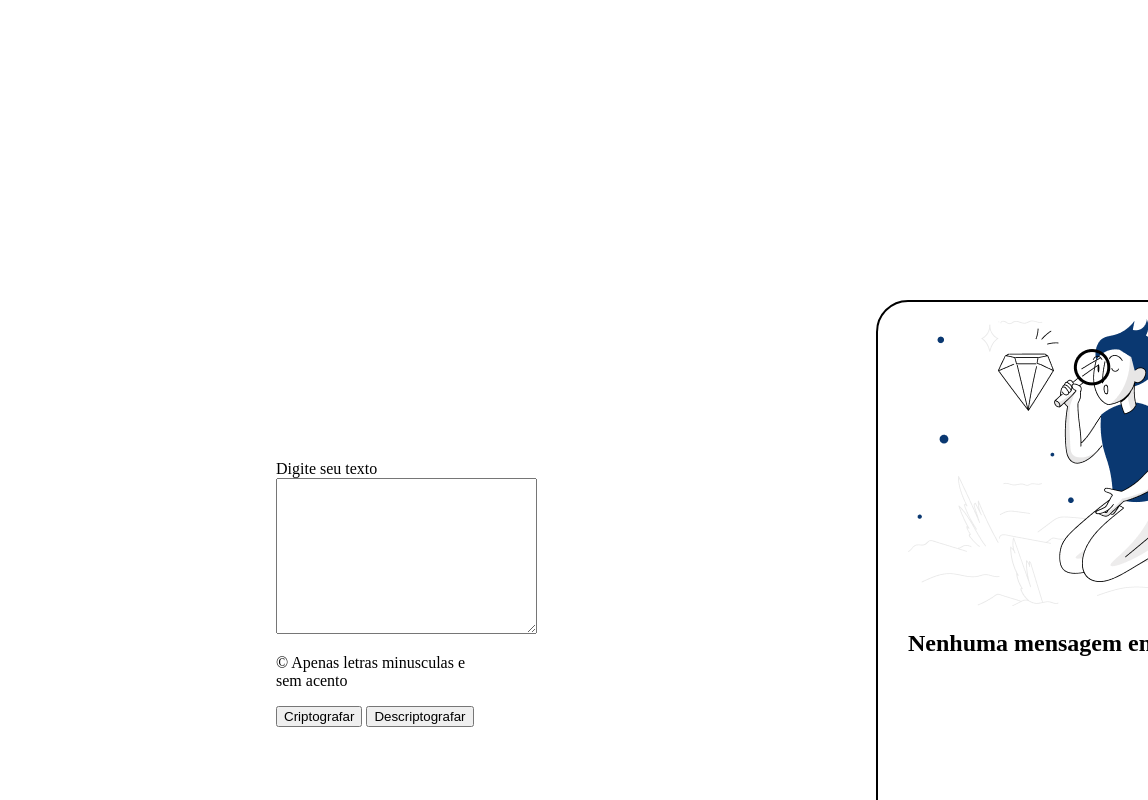
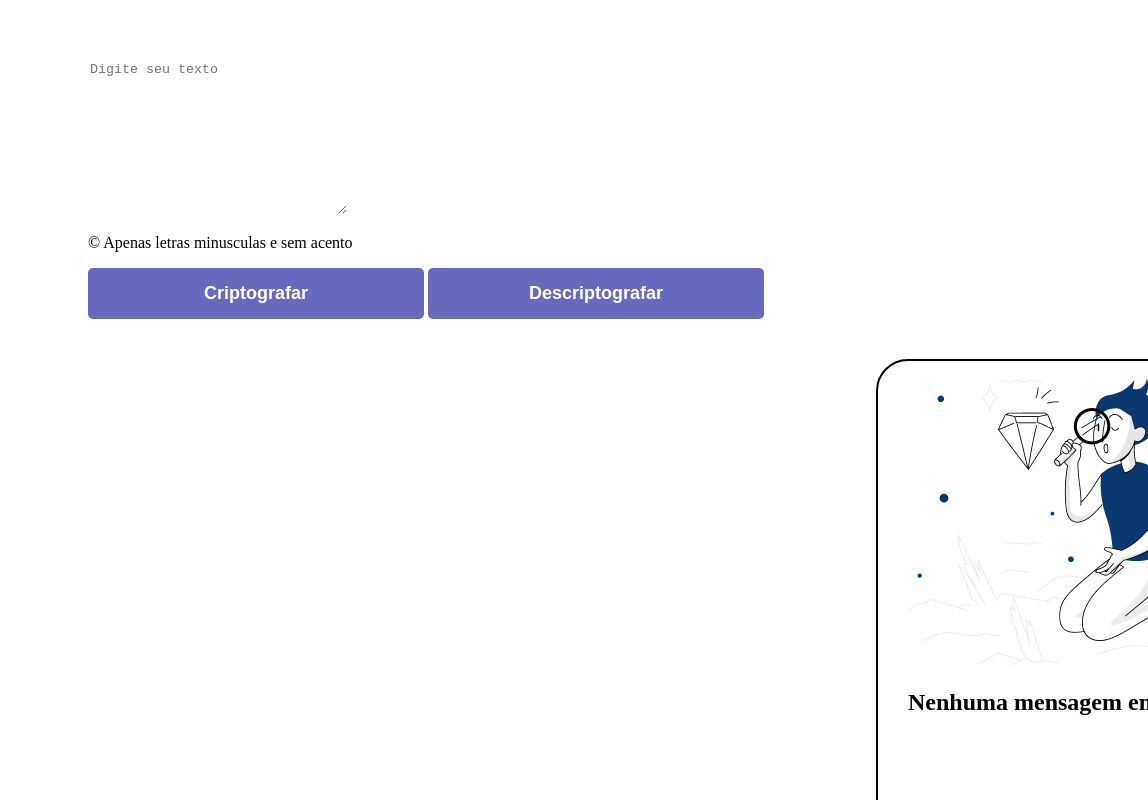
Before and after one commit to th1ago/Alura-ONE, a plain HTML site: page Challenge_ONE_Sprint_01/index.html in a window 1280 px wide. Shown: the top 800 px of the page, 132-1280 px from the left. Drawn offline with Linux system fonts and the light colour scheme.

Commit message:
fix layout

```diff
--- a/Challenge_ONE_Sprint_01/index.html
+++ b/Challenge_ONE_Sprint_01/index.html
@@ -12,11 +12,10 @@
         <img src="imagem/logo.png">
     </div>
     <div class="main">
-        <label for="mensagem">Digite seu texto</label>
-        <textarea name="texto" id="mensagem" cols="30" rows="10"></textarea>
+        <textarea name="texto" id="mensagem" cols="30" rows="10" placeholder="Digite seu texto"></textarea>
         <p>&copy; Apenas letras minusculas e sem acento</p>
-        <button onclick="criptografa()">Criptografar</button>
-        <button onclick="descriptografa()">Descriptografar </button>
+        <button onclick="criptografa()" class="btn">Criptografar</button>
+        <button onclick="descriptografa()" class="btn">Descriptografar </button>
     </div>
     <div class="card" id="card">
         <img src="imagem/search.png">
--- a/Challenge_ONE_Sprint_01/style.css
+++ b/Challenge_ONE_Sprint_01/style.css
@@ -1,9 +1,7 @@
 .main {
     position: relative;
-    width: 200px;
-    height: 200px;
-    top: 400px ;
-    left: 400px;
+    width: 840px;
+    margin: auto;
 }
 
 .card {
@@ -44,3 +42,25 @@ form input{
 footer {
     text-align: center;
 }
+
+.btn {
+    width: 40%;
+    padding: 15px 0;
+    background: rgb(105, 105, 189);
+    color: white;
+    font-weight: bold;
+    font-size: 18px;
+    border: none;
+    border-radius: 5px;
+    transition: 1s all;
+    cursor: pointer;
+}
+
+.btn:hover {
+    background: rgb(199, 75, 75);
+    transform: scale(1.1);
+}
+
+textarea {
+    border: none;
+}
```
